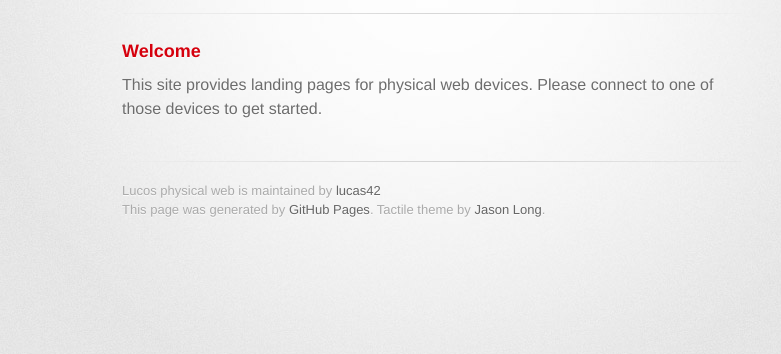
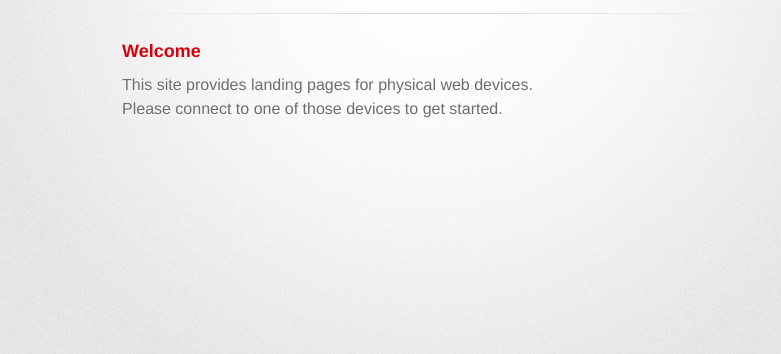
Before and after one commit to lucas42/lucos_physical_web, a plain HTML site: page index.html in a window 1280 px wide. Shown: the part 160-514 px from the top of the page, without its empty margins (208-989 px from the left). Drawn offline with Linux system fonts and the light colour scheme; a web font is replaced by a local one.

Commit message:
remove footer

```diff
--- a/index.html
+++ b/index.html
@@ -28,13 +28,9 @@
           <h3>
 <a id="welcome" class="anchor" href="#welcome" aria-hidden="true"><span aria-hidden="true" class="octicon octicon-link"></span></a>Welcome</h3>
 
-<p>This site provides landing pages for physical web devices.  Please connect to one of those devices to get started.</p>
+<p>This site provides landing pages for physical web devices.  <br/>Please connect to one of those devices to get started.</p>
         </section>
 
-        <footer>
-          Lucos physical web is maintained by <a href="https://github.com/lucas42">lucas42</a><br>
-          This page was generated by <a href="https://pages.github.com">GitHub Pages</a>. Tactile theme by <a href="https://twitter.com/jasonlong">Jason Long</a>.
-        </footer>
 
 
       </div>
```
